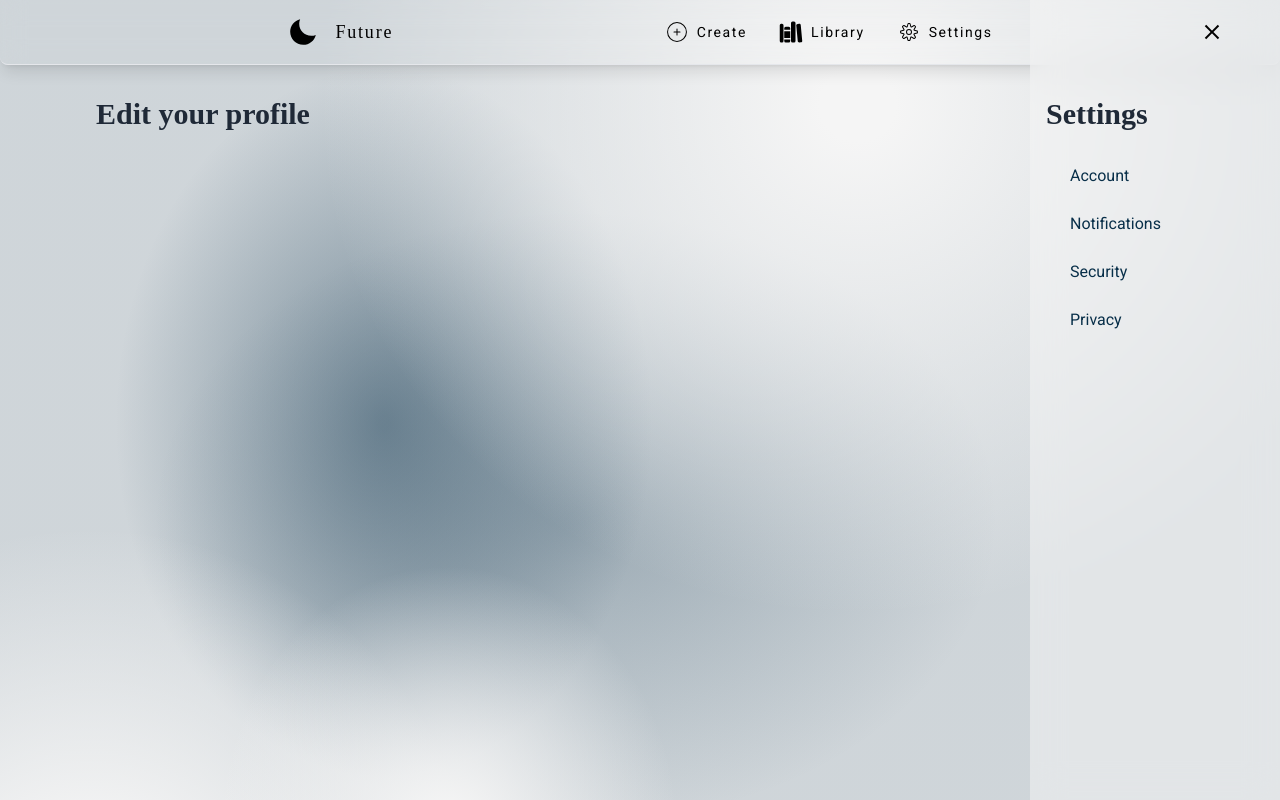
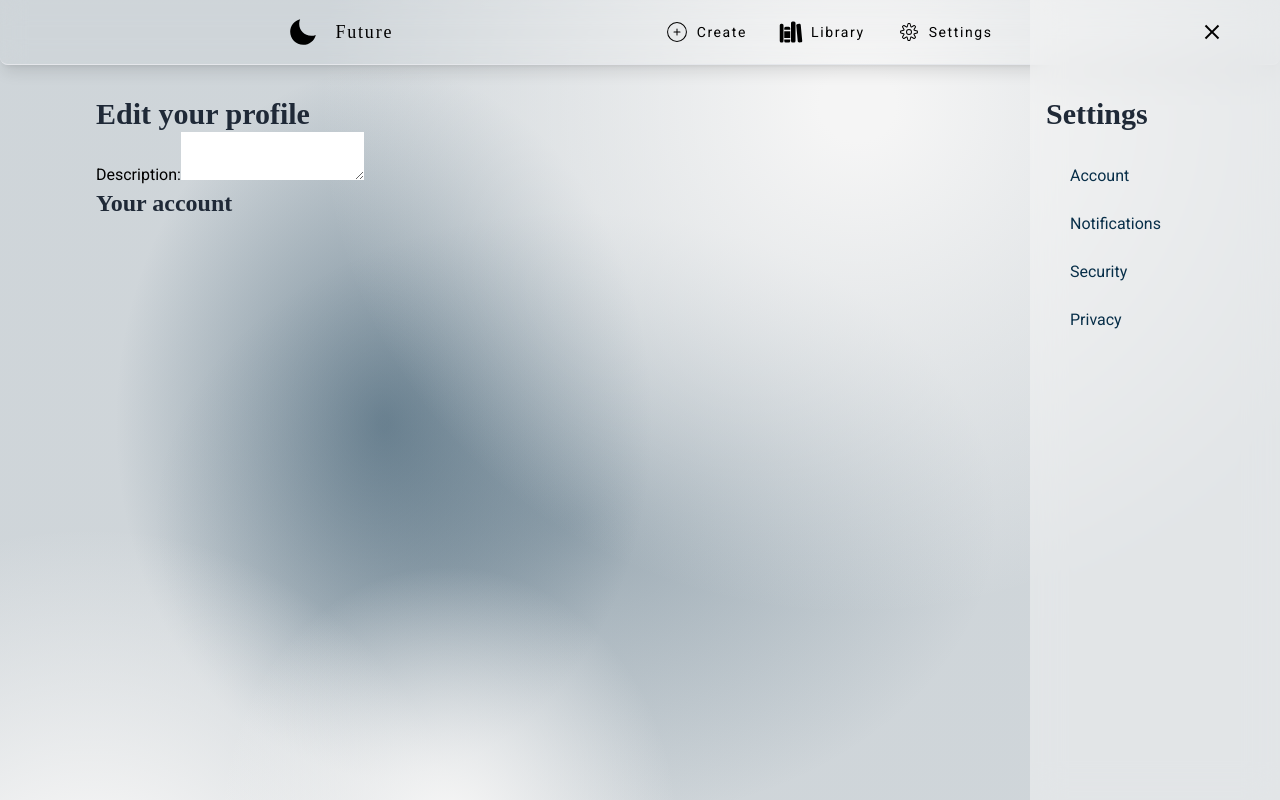
Before and after one commit to pawelek7k/future, a Next.js app: page /settings/account in a window 1280 px wide. Shown: the top 800 px of the page. Built offline with nearby package versions, Linux system fonts and the light colour scheme; a web font is replaced by a local one.

Commit message:
Update Account.tsx

```diff
--- a/app/components/settings/Account.tsx
+++ b/app/components/settings/Account.tsx
@@ -1,5 +1,14 @@
-import { FirstHeading } from "../global/Heading";
+import { FirstHeading, SecondHeading } from "../global/Heading";
 
 export const AccountContainer = () => {
-  return <FirstHeading>Edit your profile</FirstHeading>;
+  return (
+    <section>
+      <FirstHeading>Edit your profile</FirstHeading>
+      <div>
+        <label htmlFor="description">Description:</label>
+        <textarea name="description" id="description"></textarea>
+      </div>
+      <SecondHeading>Your account</SecondHeading>
+    </section>
+  );
 };
```
